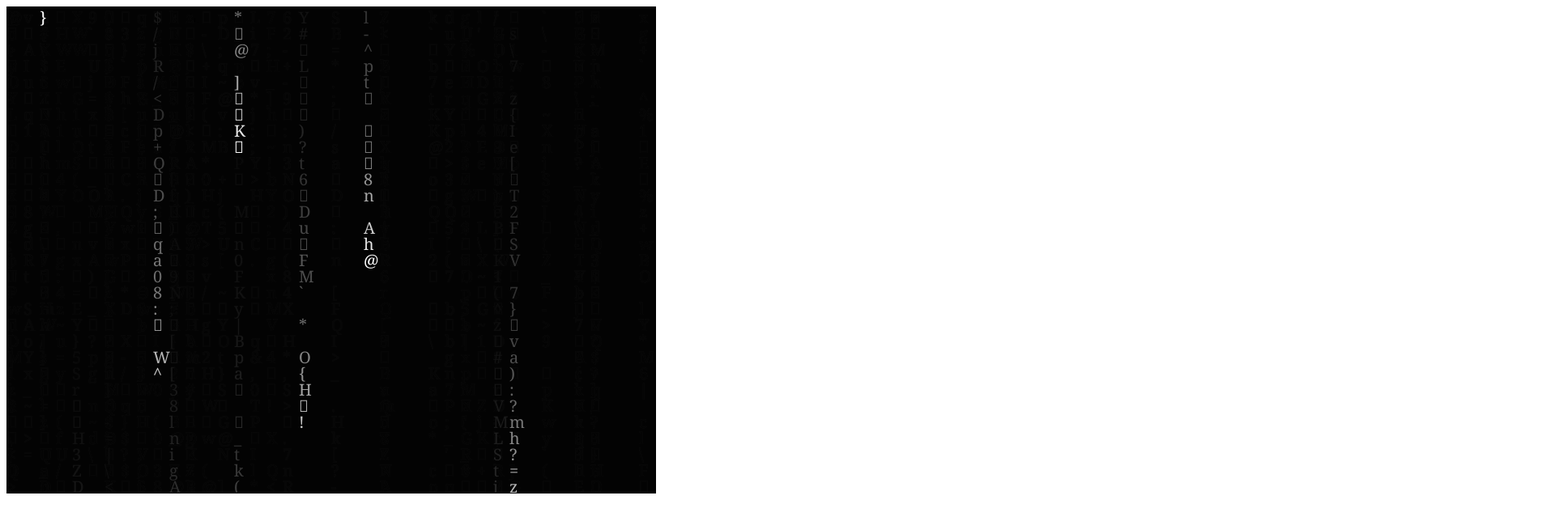
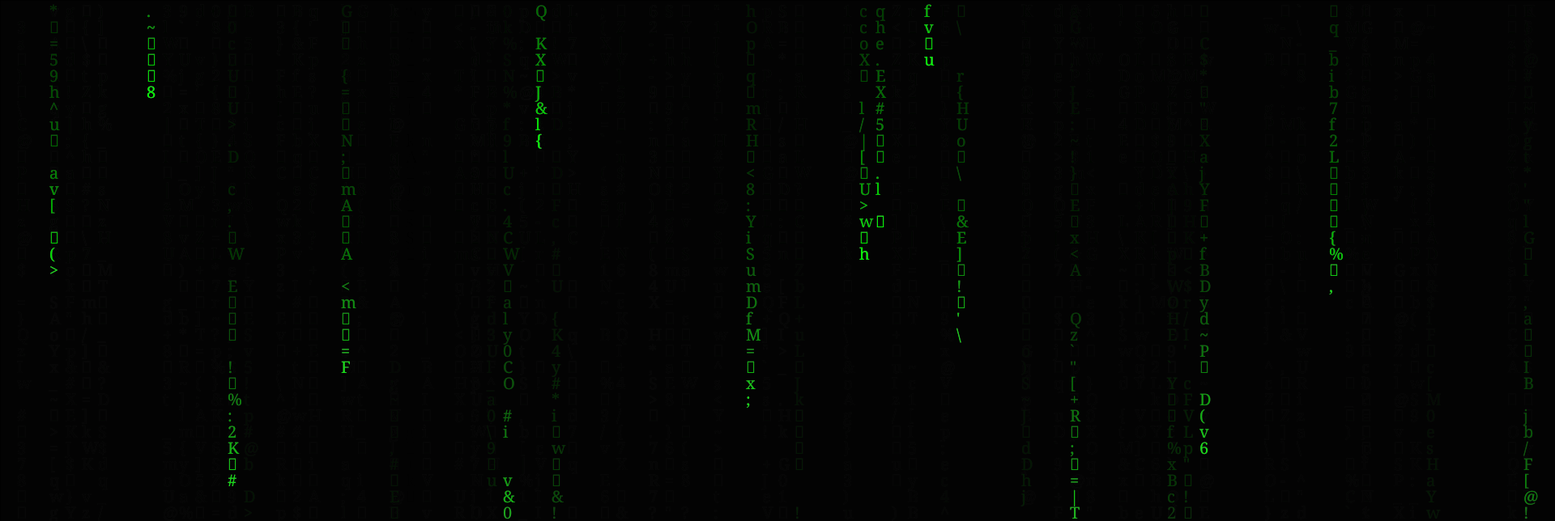
Before and after one commit to leoalexdeveloper/Efeito-Matrix-Modelo-, a plain HTML site: page index.html in a window 1280 px wide. Shown: the top 644 px of the page at 81% size, 1920 px wide, since content can reach past the window. Drawn offline with Linux system fonts and the light colour scheme.

Commit message:
fix background

```diff
--- /dev/null
+++ b/index.css
@@ -0,0 +1,10 @@
+*{
+    padding:0;
+    margin:0;
+    box-sizing:border-box;
+}
+body{
+    width:100vw;
+    height:100vh;
+    overflow:hidden;
+}
--- a/index.html
+++ b/index.html
@@ -5,9 +5,10 @@
     <meta http-equiv="X-UA-Compatible" content="IE=edge">
     <meta name="viewport" content="width=device-width, initial-scale=1.0">
     <title>Document</title>
+    <link rel="stylesheet" href="index.css">
 </head>
 <body>
-    <canvas width="800" height="600" style="border:1px solid black"></canvas>
+    <canvas width="1920" height="1080" style="border:1px solid black"></canvas>
     <script src="index.js"></script>
 </body>
 </html>
--- a/index.js
+++ b/index.js
@@ -41,7 +41,9 @@ class Blocks{
         ctx.globalAlpha = this.globalAlpha.toFixed(1);
         ctx.font = "20px Georgia";
         ctx.fillText(String.fromCharCode(this.randomCharacters()), this.x, this.y);
-        ctx.fillStyle = "white";
+        ctx.fillStyle = "rgb(0,255,0)";
+        ctx.shadowColor = "rgba(255,255,255,0.5)";
+        ctx.shadowBlur = 0.2;
 
     }
 }
@@ -89,7 +91,7 @@ class Game{
 
     deleteBlocks(){
         this.blocks.forEach((block, key)=>{
-            if(block.globalAlpha <= 0.75){
+            if(block.globalAlpha <= canvas.height/2900){
                 this.blocks.splice(key, 1);
                 this.selectedBlockSpaces.splice(key, 1);
             }
@@ -98,12 +100,12 @@ class Game{
 
     clearCanvas(){
         //ctx.clearRect(0, 0, canvas.width, canvas.height);
+        ctx.restore();
 
-        ctx.save()
         ctx.fillStyle = "black";
         ctx.globalAlpha = 0.1;
         ctx.fillRect(0, 0, canvas.width, canvas.height);
-        ctx.restore();
+        ctx.save();
     }
 
     loopGame(){
```
